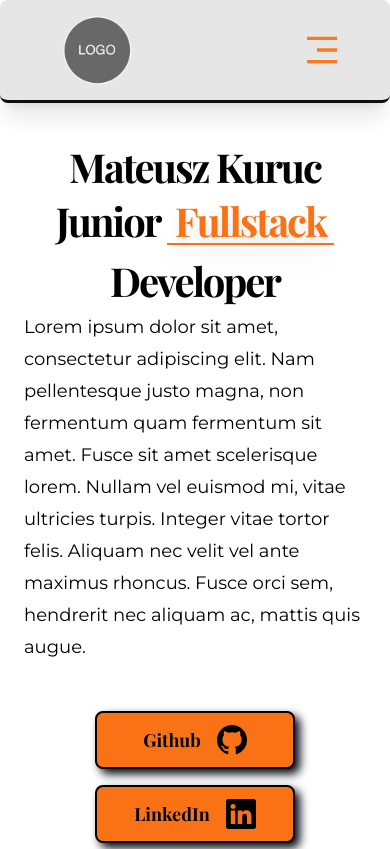
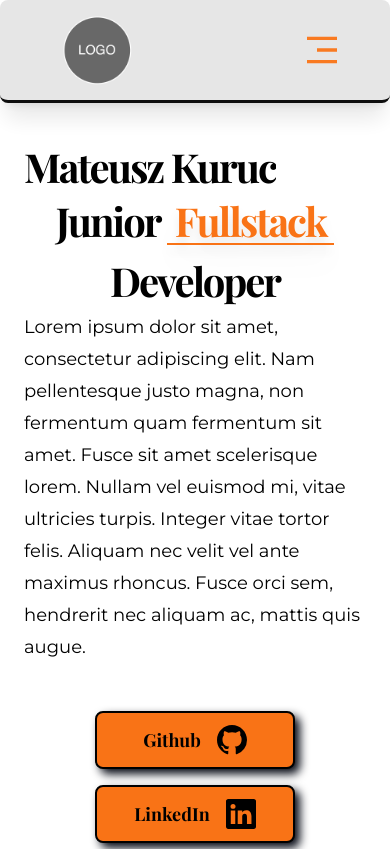
Before and after one commit to MateuszKuruc/developer-portfolio, a Next.js app in the folder developer-portfolio-site/: page / in a window 390 px wide. Shown: the top 849 px of the page. Built offline with nearby package versions, Linux system fonts and the light colour scheme; a web font is replaced by a local one.

Commit message:
change reveal animation to have width of fit content

```diff
--- a/developer-portfolio-site/src/app/components/animation-components/Reveal.tsx
+++ b/developer-portfolio-site/src/app/components/animation-components/Reveal.tsx
@@ -19,7 +19,7 @@ const Reveal = ({ children }: RevealProps) => {
   }, [isInView]);
 
   return (
-    <div ref={ref} className="relative overflow-hidden">
+    <div ref={ref} className="relative overflow-hidden w-fit">
       <motion.div
         variants={{
           hidden: { opacity: 0, y: 75 },
@@ -27,7 +27,7 @@ const Reveal = ({ children }: RevealProps) => {
         }}
         initial="hidden"
         animate={mainControls}
-        transition={{ duration: 0.8, delay: 0.35 }}
+        transition={{ duration: 0.6, delay: 0.25 }}
       >
         {children}
       </motion.div>
@@ -38,7 +38,7 @@ const Reveal = ({ children }: RevealProps) => {
         }}
         initial="hidden"
         animate={slideControls}
-        transition={{ duration: 1, ease: "easeInOut" }}
+        transition={{ duration: 0.5, ease: "easeInOut" }}
         className="absolute top-4 bottom-4 left-0 right-0 bg-orange-500 z-20"
       />
     </div>
--- a/developer-portfolio-site/src/app/components/landing-page-components/About.tsx
+++ b/developer-portfolio-site/src/app/components/landing-page-components/About.tsx
@@ -1,14 +1,20 @@
 import Image from "next/image";
 import { BsLinkedin, BsGithub } from "react-icons/bs";
+import Reveal from "../animation-components/Reveal";
 
 const About = () => {
   return (
     <section id="about" className="content-container ">
       <div className="padding-container flex flex-col xl:flex-row items-center justify-around py-10 sm:py-20 2xl:py-40 gap-10">
         <div className="3xl:max-w-[800px] sm:max-w-[600px]">
-          <h2 className="bold-40 leading-[120%] text-center md:text-left">
-            Mateusz Kuruc
-          </h2>
+          <Reveal>
+            <h2 className="bold-40 leading-[120%] text-center md:text-left">
+              Mateusz Kuruc
+            </h2>
+          </Reveal>
+
+<Reveal>
+
           <h2 className="bold-40 text-center md:text-left">
             Junior{" "}
             <span className="text-orange-500 inline-flex flex-col h-[calc(40px*1.2)] overflow-hidden drop-shadow-xl border-b-2 border-orange-500">
@@ -21,6 +27,7 @@ const About = () => {
             </span>{" "}
             Developer
           </h2>
+</Reveal>
           <p className="regular-18 leading-8">
             Lorem ipsum dolor sit amet, consectetur adipiscing elit. Nam
             pellentesque justo magna, non fermentum quam fermentum sit amet.
--- a/developer-portfolio-site/types.ts
+++ b/developer-portfolio-site/types.ts
@@ -10,4 +10,5 @@ export interface FormActions {
 
 export interface RevealProps {
   children: JSX.Element;
+  width?: "fit-content" | "100%";
 }
```
